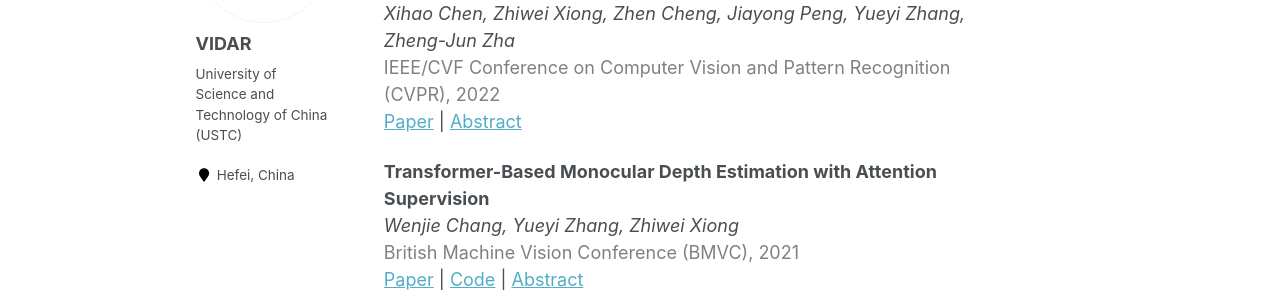
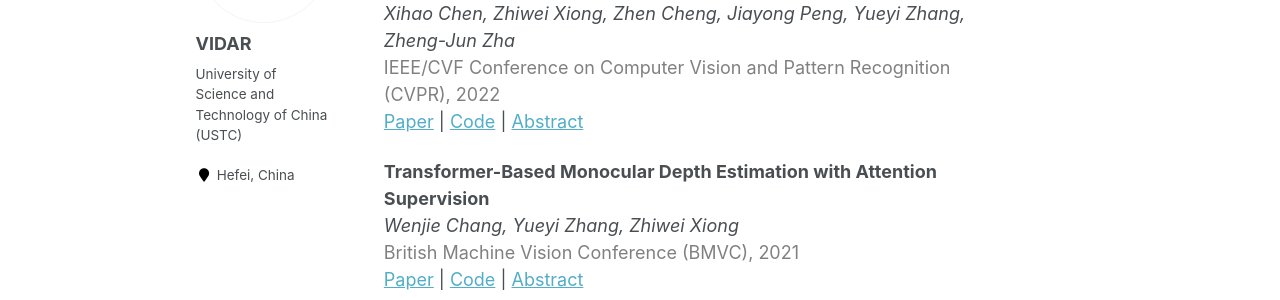
Before and after one commit to VIDAR-USTC/vidar-ustc.github.io, a Jekyll site: the page built from _pages/3D-event/passive3d.md, in a window 1280 px wide and 900 px high, scrolled down 373 px. Shown: the part 149-449 px from the top of the window. Built offline with Jekyll 4.4.1, drawn with Linux system fonts in a browser that asks for light colours.

Commit message:
update chen22 link

```diff
--- a/_pages/3D-event/passive3d.md
+++ b/_pages/3D-event/passive3d.md
@@ -34,6 +34,7 @@ Depth estimation from indoor panoramas is challenging due to the equirectangular
 *Xihao Chen, Zhiwei Xiong, Zhen Cheng, Jiayong Peng, Yueyi Zhang, Zheng-Jun Zha* <br>
 <span><pub>IEEE/CVF Conference on Computer Vision and Pattern Recognition (CVPR), 2022</pub></span> <br>
 [Paper](https://openaccess.thecvf.com/content/CVPR2022/html/Chen_Degradation-Agnostic_Correspondence_From_Resolution-Asymmetric_Stereo_CVPR_2022_paper.html){:target="_blank"} |
+[Code](https://github.com/xhchen10/ResAsym_StereoMatching){:target="_blank"} |
 <a onclick='expandABS("chen22")'> Abstract </a>
 <div style="display: none;" class=abs id="chen22"><br>
 In this paper, we study the problem of stereo matching from a pair of images with different resolutions, e.g., those acquired with a tele-wide camera system. Due to the difficulty of obtaining ground-truth disparity labels in diverse real-world systems, we start from an unsupervised learning perspective. However, resolution asymmetry caused by unknown degradations between two views hinders the effectiveness of the generally assumed photometric consistency. To overcome this challenge, we propose to impose the consistency between two views in a feature space instead of the image space, named feature-metric consistency. Interestingly, we find that, although a stereo matching network trained with the photometric loss is not optimal, its feature extractor can produce degradation-agnostic and matching-specific features. These features can then be utilized to formulate a feature-metric loss to avoid the photometric inconsistency. Moreover, we introduce a self-boosting strategy to optimize the feature extractor progressively, which further strengthens the feature-metric consistency. Experiments on both simulated datasets with various degradations and a self-collected real-world dataset validate the superior performance of the proposed method over existing solutions.
```
